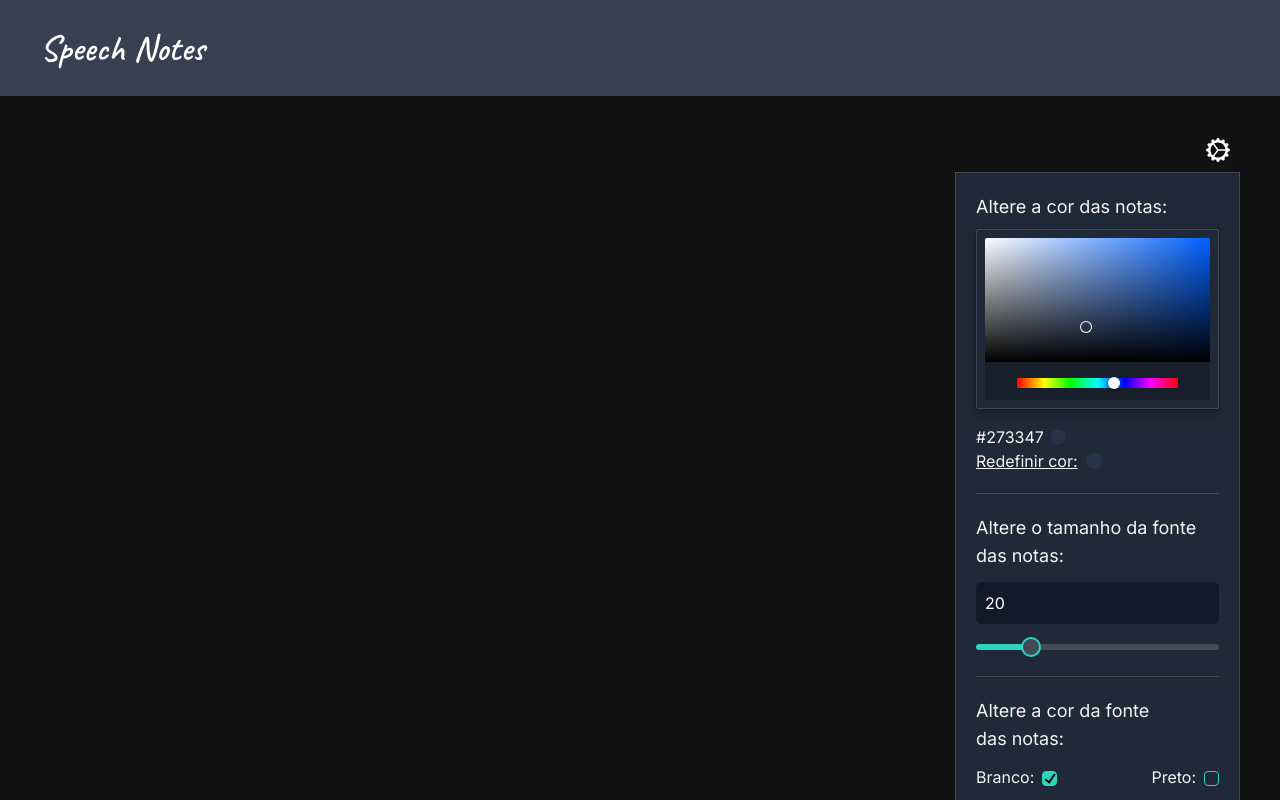
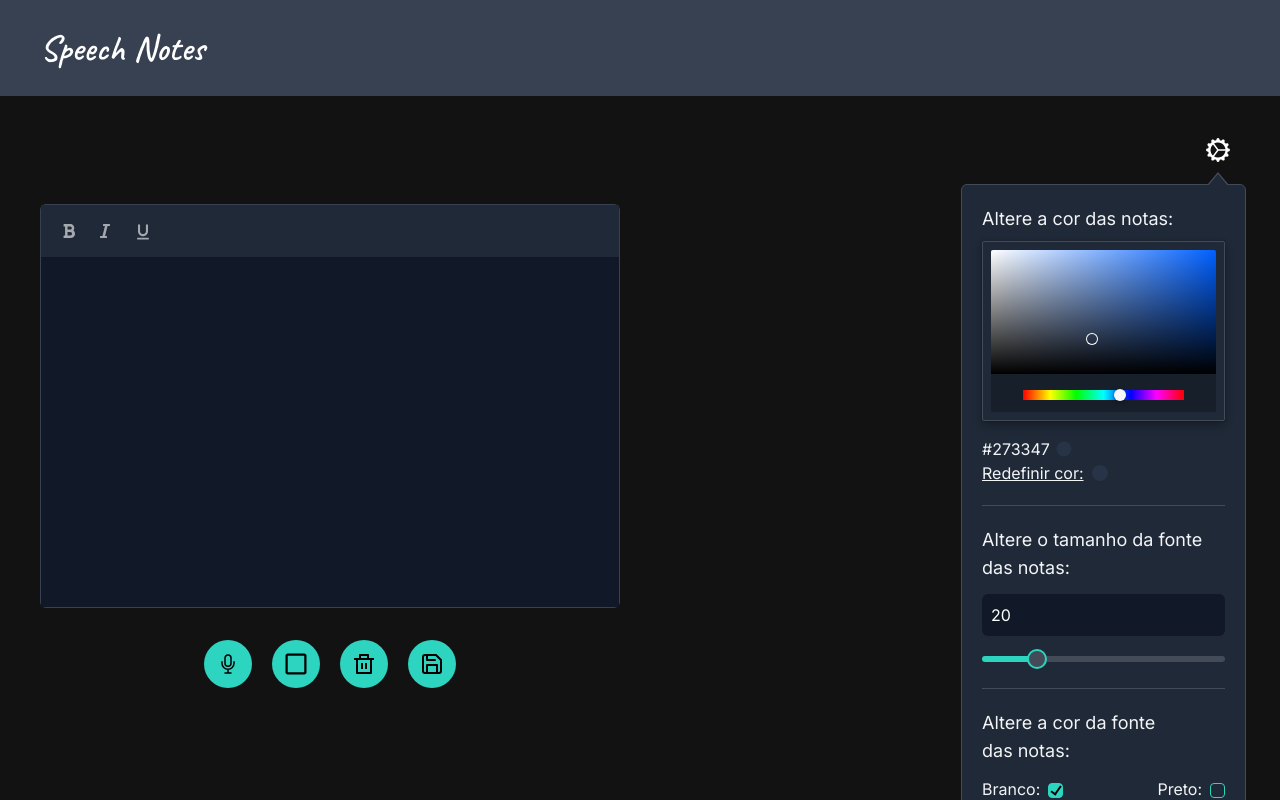
Before and after one commit to gabrielalencs/Quick-Notes, a React (Vite) app: page / in a window 1280 px wide. Both pictures are taken after a click on the icon 1218 px from the left and 150 px from the top of the page. Shown: the top 800 px of the page. Built offline with nearby package versions, Linux system fonts and the light colour scheme.

Commit message:
feat: performs the logic of opening and closing settings container

```diff
--- a/src/App.css
+++ b/src/App.css
@@ -23,6 +23,7 @@
     font-family: "Inter", sans-serif;
     /* font-family: "Caveat", cursive; */
     background-color: #121212;
+    margin-bottom: 1000px;
 }
 
 svg {
@@ -210,3 +211,28 @@
 .flexbox-fix>div:first-child div {
     margin-top: 0 !important;
 }
+
+
+.triangle {
+    position: absolute;
+    top: -11px;
+    right: 17px;
+    width: 0;
+    height: 0;
+    border-left: 10px solid transparent;
+    border-right: 10px solid transparent;
+    border-bottom: 12px solid #1F2937;
+
+    &::before {
+        content: '';
+        position: absolute;
+        top: -2px;
+        left: -11px;
+        width: 0;
+        height: 0;
+        border-left: 11px solid transparent;
+        border-right: 11px solid transparent;
+        border-bottom: 13px solid #424b57;
+        z-index: -1;
+    }
+}
--- a/src/components/SettingsContainer/index.jsx
+++ b/src/components/SettingsContainer/index.jsx
@@ -17,18 +17,23 @@
 
 const SettingsContainer = () => {
 
+    const [hideContainer, setHideContainer] = useState(true);
     const [colorPickerNotes, setColorPickerNotes] = useState('#273347');
     const [fontSizeNotes, setFontSizeNotes] = useState(20);
     const [noteFontColor, setNoteFontColor] = useState('Branco');
+
     const { setNoteInformation } = useContext(NoteInformationContext);
 
 
-    const handleChangeComplete = (colorPickerNotes) => setColorPickerNotes(colorPickerNotes.hex);
-
-    const resetNoteColor = () => setColorPickerNotes('#273347');
+    const toggleSettingsContainer = () => setHideContainer(!hideContainer);
 
 
-    const handleChangeNumberInput = (e) => {
+    const getColorPicker = (colorPickerNotes) => setColorPickerNotes(colorPickerNotes.hex);
+
+    const resetColorPicker = () => setColorPickerNotes('#273347');
+
+
+    const getFontSizeInputNumber = (e) => {
         const newValue = e.target.value;
 
         if (newValue === "") {
@@ -39,13 +44,15 @@
         }
     };
 
-    const handleChangeRangeInput = (e) => setFontSizeNotes(e.target.value);
+    const getFontSizeInputRange = (e) => setFontSizeNotes(e.target.value);
 
-    const handleCheckboxChange = (event) => {
+
+    const getFontColorNotes = (event) => {
         const value = event.target.value;
 
         setNoteFontColor(value);
     };
+
 
     useEffect(() => {
         setNoteInformation(prevNotes =>
@@ -74,25 +81,29 @@
     }, [])
 
 
+
     return (
         <div className="relative flex flex-col items-end">
             <div>
                 <div className="h-11 w-11 grid place-items-center rounded-full duration-300 hover:bg-[#2dd4bf0a]">
-                    <BsGearWideConnected className="text-white text-2xl cursor-pointer duration-300 hover:rotate-12" />
+                    <BsGearWideConnected
+                        className="text-white text-2xl cursor-pointer duration-300 hover:rotate-12"
+                        onClick={toggleSettingsContainer}
+                    />
                 </div>
             </div>
 
-            <div className="bg-[#1f2937] p-5 border-[1px] border-[#424b57]">
+            <div className={`bg-[#1f2937] p-5 border-[1px] border-[#424b57] rounded-md absolute top-14 right-[-6px] duration-300 z-50 ${!hideContainer ? 'translate-y-0 opacity-100 pointer-events-auto' : 'translate-y-[-20px] opacity-0 pointer-events-none'}`}>
                 <div className="relative w-max text-[#f3f4f6] border-[1px] border-[#424b57] border-r-0 border-t-0 border-l-0 pb-5">
                     <h3 className="text-lg">Altere a cor das notas:</h3>
                     <ChromePicker
                         className="custom-chrome-picker mt-2"
                         color={colorPickerNotes}
-                        onChangeComplete={handleChangeComplete}
+                        onChangeComplete={getColorPicker}
                     />
                     <div>
                         <p className="inline-block mt-4">{colorPickerNotes}</p>
-                        <p className="flex items-center gap-2 underline cursor-pointer" onClick={resetNoteColor}>
+                        <p className="flex items-center gap-2 underline cursor-pointer" onClick={resetColorPicker}>
                             Redefinir cor:
                             <span className="inline-block w-[16px] h-[16px] bg-[#273347] rounded-full"></span>
                         </p>
@@ -107,7 +118,7 @@
                             min="1"
                             max="100"
                             value={fontSizeNotes}
-                            onChange={handleChangeNumberInput}
+                            onChange={getFontSizeInputNumber}
                             className="bg-[#111827] p-2 rounded-md duration-200 w-full border-[1px] border-transparent text-white focus:outline-none hover:border-[#2dd4bf] focus:border-[#2dd4bf] focus:shadow-md focus:shadow-[#2dd4bf33]"
                         />
                         <div className="range-container mt-2">
@@ -116,7 +127,7 @@
                                 min="0"
                                 max="100"
                                 value={fontSizeNotes === "" ? 0 : fontSizeNotes}
-                                onChange={handleChangeRangeInput}
+                                onChange={getFontSizeInputRange}
                                 style={{
                                     background: `linear-gradient(to right, #2DD4BF ${fontSizeNotes}%, #424B57 ${fontSizeNotes}%)`
                                 }}
@@ -138,7 +149,7 @@
                                 className="relative top-[1.5px] cursor-pointer"
                                 value="Branco"
                                 checked={noteFontColor == "Branco"}
-                                onChange={handleCheckboxChange}
+                                onChange={getFontColorNotes}
                             />
                         </div>
 
@@ -150,11 +161,13 @@
                                 className="relative top-[1.5px] cursor-pointer"
                                 value="Preto"
                                 checked={noteFontColor == "Preto"}
-                                onChange={handleCheckboxChange}
+                                onChange={getFontColorNotes}
                             />
                         </div>
                     </div>
                 </div>
+
+                <div class="triangle"></div>
             </div>
         </div>
     )
```
